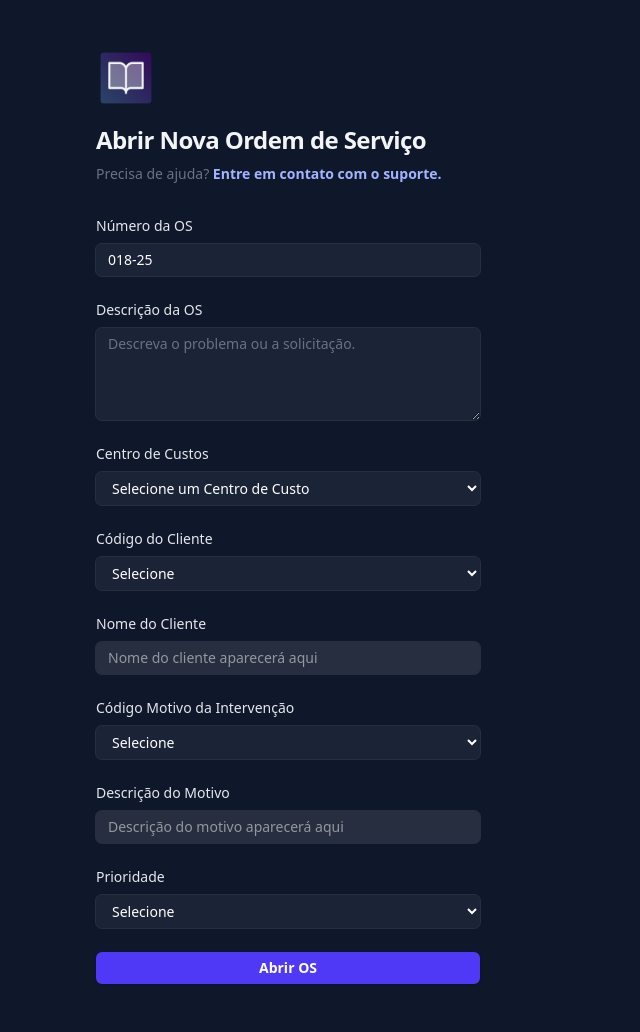
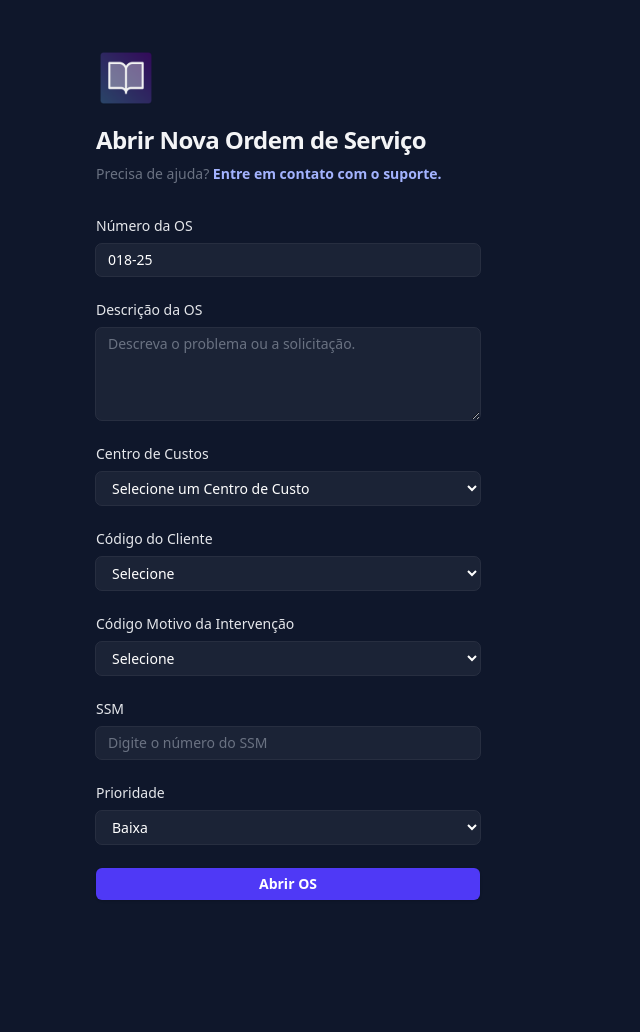
Before and after one commit to EricMoschen/Gestor-Os, a Django app: page /menuos/abrir/ in a window 1280 px wide. Shown: the whole page, without its empty margins (0-640 px from the left). After the commit the page ends 900 px from the top, so only its background shows below. Run offline with Django 5.2, Linux system fonts and the light colour scheme; a user stored in the database is signed in; data comes from the database, SQL or seed files in the repository; both versions use the stored data as it was after the commit.

Commit message:
Descrição curta das alterações feitas

```diff
--- a/menuos/forms.py
+++ b/menuos/forms.py
@@ -10,6 +10,13 @@ class AberturaOSForm(forms.ModelForm):
     class Meta:
         model = AberturaOS
         fields = ['descricao', 'cc', 'cod_cliente', 'cod_intervencao', 'prioridade']
+        widgets = {
+            'ssm': forms.NumberInput(attrs={
+                'class': 'form-input',
+                'placeholder': 'Digite o número do SSM',
+                'min': 0,
+            }),
+        }
 
     def clean_cc(self):
         """
--- a/menuos/models.py
+++ b/menuos/models.py
@@ -51,6 +51,8 @@ class AberturaOS(models.Model):
     # Relações com cliente e motivo de intervenção
     cod_cliente = models.ForeignKey(Cliente, on_delete=models.CASCADE)
     cod_intervencao = models.ForeignKey(MotivoIntervencao, on_delete=models.CASCADE)
+    ssm = models.PositiveIntegerField("SSM", null=True, blank=True)
+
 
     # Definição de prioridade com escolhas fixas
     PRIORIDADES = [
--- a/menuos/templates/abrir_os.html
+++ b/menuos/templates/abrir_os.html
@@ -78,7 +78,7 @@
                 name="cod_cliente"
                 id="codigo_cliente"
                 required
-                class="block w-full rounded-md bg-white/5 px-3 py-1.5 text-base text-white outline outline-1 outline-white/10 placeholder:text-gray-500 focus:outline focus:outline-2 focus:outline-indigo-500 sm:text-sm"
+                class="block w-full rounded-md bg-white/5 px-3 py-1.5 text-base text-white outline outline-1 outline-white/10 focus:outline-indigo-500 sm:text-sm"
               >
                 <option class="bg-slate-900 text-white" value="">Selecione</option>
                 {% for cliente in clientes %}
@@ -86,26 +86,11 @@
                     class="bg-slate-900 text-white"
                     value="{{ cliente.pk }}"
                     {% if form.cod_cliente.value == cliente.pk %}selected{% endif %}
-                    data-nome="{{ cliente.nome_cliente }}"
                   >
-                    {{ cliente.codigo_cliente }}
+                    {{ cliente.codigo_cliente }} - {{ cliente.nome_cliente }}
                   </option>
                 {% endfor %}
               </select>
-            </div>
-          </div>
-
-          <div>
-            <label class="block text-sm font-medium text-gray-200">Nome do Cliente</label>
-            <div class="mt-2">
-              <input
-                type="text"
-                name="nome_cliente"
-                id="nome_cliente"
-                placeholder="Nome do cliente aparecerá aqui"
-                readonly
-                class="block w-full rounded-md bg-white/10 px-3 py-1.5 text-base text-white outline outline-1 outline-white/10 focus:outline-indigo-500 sm:text-sm"
-              />
             </div>
           </div>
 
@@ -116,7 +101,7 @@
                 name="cod_intervencao"
                 id="codigo_intervencao"
                 required
-                class="block w-full rounded-md bg-white/5 px-3 py-1.5 text-base text-white outline outline-1 outline-white/10 placeholder:text-gray-500 focus:outline focus:outline-2 focus:outline-indigo-500 sm:text-sm"
+                class="block w-full rounded-md bg-white/5 px-3 py-1.5 text-base text-white outline outline-1 outline-white/10 focus:outline-indigo-500 sm:text-sm"
               >
                 <option class="bg-slate-900 text-white" value="">Selecione</option>
                 {% for motivo in motivos %}
@@ -124,9 +109,8 @@
                     class="bg-slate-900 text-white"
                     value="{{ motivo.pk }}"
                     {% if form.cod_intervencao.value == motivo.pk %}selected{% endif %}
-                    data-descricao="{{ motivo.descricao_motivo }}"
                   >
-                    {{ motivo.codigo_intervencao }}
+                    {{ motivo.codigo_intervencao }} - {{ motivo.descricao_motivo }}
                   </option>
                 {% endfor %}
               </select>
@@ -134,15 +118,14 @@
           </div>
 
           <div>
-            <label class="block text-sm font-medium text-gray-200">Descrição do Motivo</label>
+            <label class="block text-sm font-medium text-gray-200">SSM</label>
             <div class="mt-2">
               <input
-                type="text"
-                name="descricao_motivo"
-                id="descricao_motivo"
-                placeholder="Descrição do motivo aparecerá aqui"
-                readonly
-                class="block w-full rounded-md bg-white/10 px-3 py-1.5 text-base text-white outline outline-1 outline-white/10 focus:outline-indigo-500 sm:text-sm"
+                type="number"
+                name="ssm"
+                placeholder="Digite o número do SSM"
+                value="{{ form.ssm.value|default:'' }}"
+                class="block w-full rounded-md bg-white/5 px-3 py-1.5 text-base text-white outline outline-1 outline-white/10 placeholder:text-gray-500 focus:outline-indigo-500 sm:text-sm"
               />
             </div>
           </div>
@@ -156,8 +139,7 @@
                 required
                 class="block w-full rounded-md bg-white/5 px-3 py-1.5 text-base text-white outline outline-1 outline-white/10 focus:outline-indigo-500 sm:text-sm"
               >
-                <option class="bg-slate-900 text-white" value="">Selecione</option>
-                <option class="bg-slate-900 text-white" value="B" {% if form.prioridade.value == "B" %}selected{% endif %}>Baixa</option>
+                <option class="bg-slate-900 text-white" value="B" {% if form.prioridade.value == "B" or not form.prioridade.value %}selected{% endif %}>Baixa</option>
                 <option class="bg-slate-900 text-white" value="A" {% if form.prioridade.value == "A" %}selected{% endif %}>Alta</option>
                 <option class="bg-slate-900 text-white" value="C" {% if form.prioridade.value == "C" %}selected{% endif %}>Crítica</option>
               </select>
```
Also changed, not shown: db.sqlite3, menuos/migrations/0009_aberturaos_ssm.py (added).
